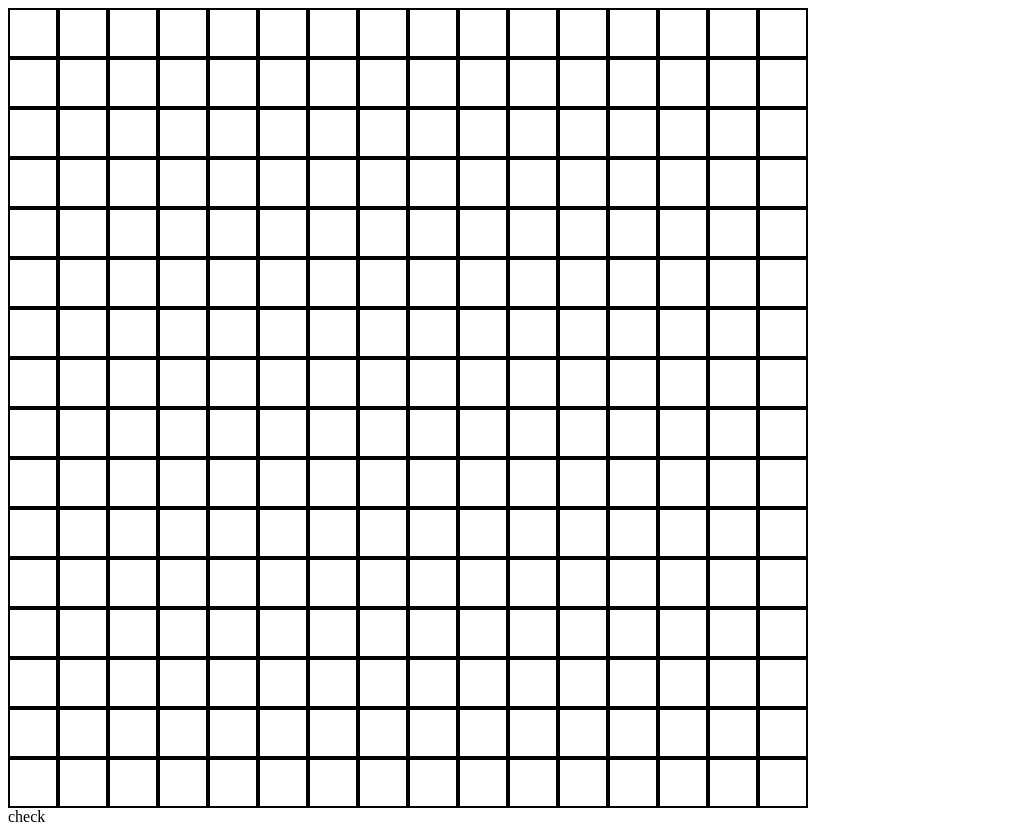
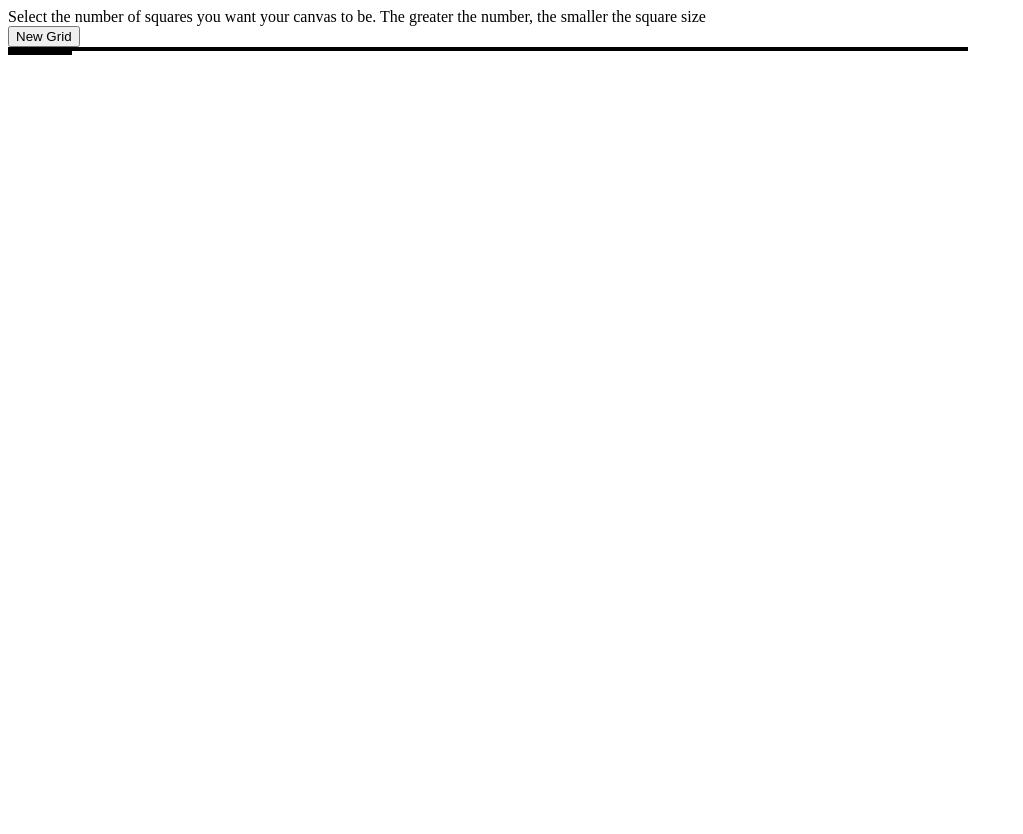
Before and after one commit to FireHeart3198/etch-a-sketch, a plain HTML site: page index.html in a window 1280 px wide. Shown: the whole page, without its empty margins (0-1023 px from the left). After the commit the page ends 800 px from the top, so only its background shows below. Drawn offline with Linux system fonts and the light colour scheme.

Commit message:
Add button with event listener for sizing canvas

```diff
--- a/index.html
+++ b/index.html
@@ -6,6 +6,7 @@
     <link href="style.css" rel="stylesheet">
 </head>
 <body>
+    <div>Select the number of squares you want your canvas to be. The greater the number, the smaller the square size</div>
+    <button class="adjust-size">New Grid</button>
     <div class="container"></div>
-    <div class="check">check</div>
 </body>
--- a/javascript.js
+++ b/javascript.js
@@ -1,3 +1,7 @@
+const sizeButton = document.querySelector('.adjust-size')
+
+sizeButton.addEventListener('click', () => gridLength = prompt("How many squares?"))
+
 const container = document.querySelector('.container');
 
 
@@ -21,3 +25,12 @@ allSquares.forEach(square => {
 function changeColour (currentSquare) {
     currentSquare.classList.toggle('red')
 }
+
+
+// On button press show prompt
+    // event listener click
+// Info from prompt put into sizing calculation
+    // gridLength into function
+    // 960/grid Length (parsed into int)
+    // css style height and width with resulting info
+// sizing calculation put into for loop
--- a/style.css
+++ b/style.css
@@ -9,12 +9,13 @@ html {
 .container {
     display: flex;
     flex-wrap: wrap;
-    max-width: 800px;
+    max-width: 960px;
+    min-width: 960px;
 }
 
 .square {
-   height: 50px;
-   width: 50px;
+   /* height: 50px; set this property in javascript */
+   /* width: 50px; set this property in javascript (16 squares = 60 for total of 960) */
    border: solid black 2px;
    flex: 0 0 auto;
 }
```
